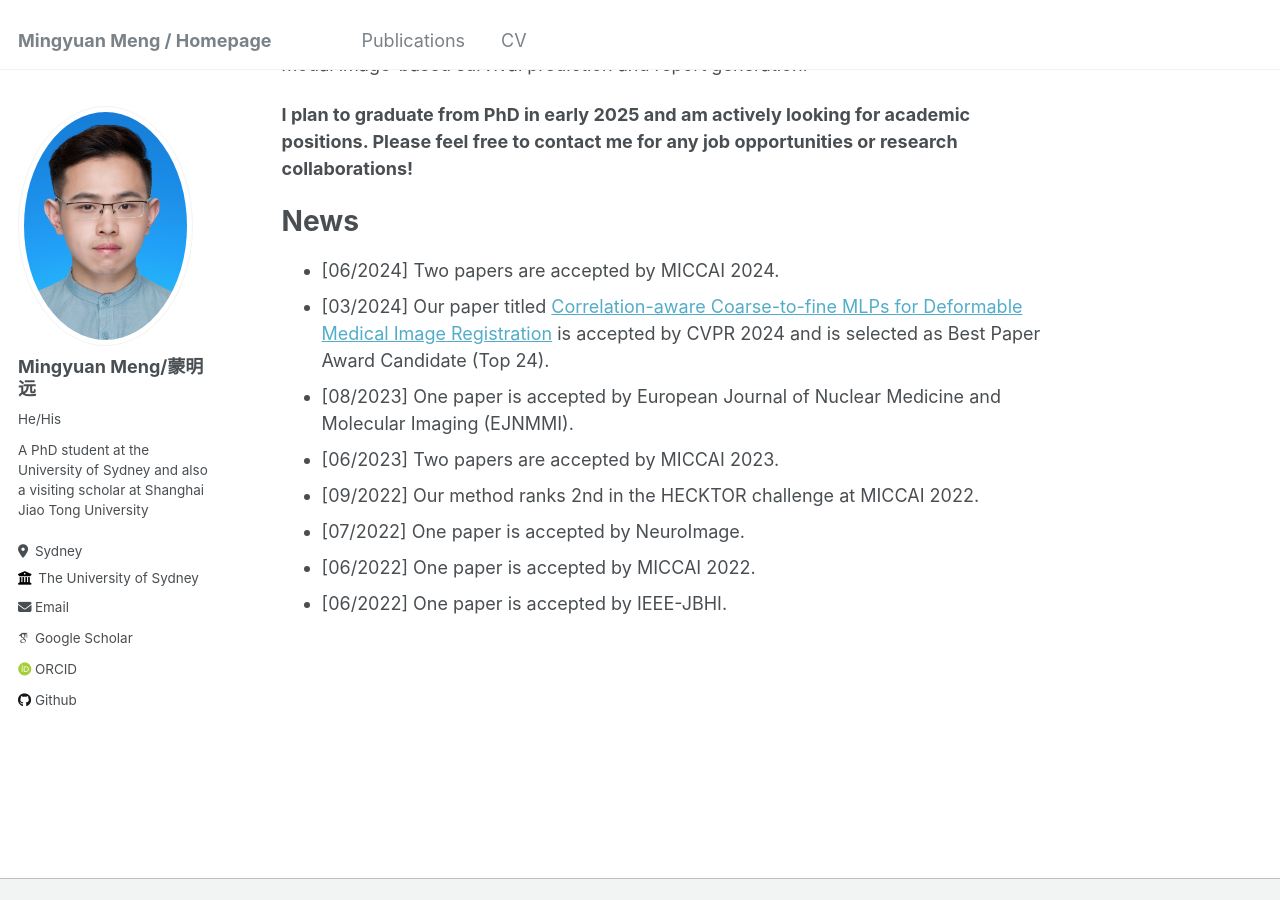
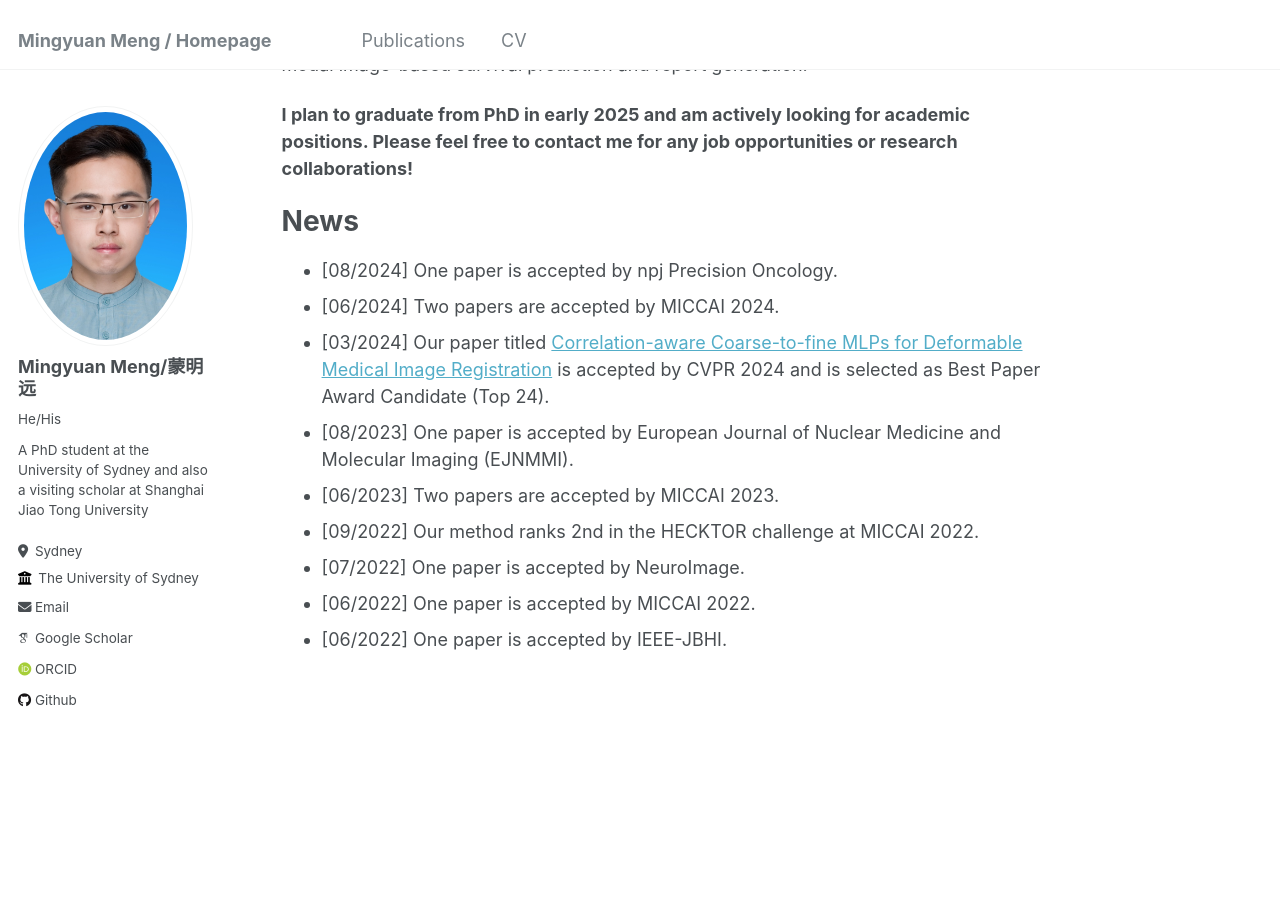
Before and after one commit to MungoMeng/mungomeng.github.io, a Jekyll site: the page built from _pages/about.md, in a window 1280 px wide and 900 px high, scrolled down 364 px. Built offline with Jekyll 4.4.1, drawn with Linux system fonts in a browser that asks for light colours; some web fonts are replaced.

Commit message:
Update about.md

```diff
--- a/_pages/about.md
+++ b/_pages/about.md
@@ -15,6 +15,7 @@ My research focus is deep learning for medical image analysis, especially in med
 
 News
 ======
+* [08/2024] One paper is accepted by npj Precision Oncology.
 * [06/2024] Two papers are accepted by MICCAI 2024.
 * [03/2024] Our paper titled [Correlation-aware Coarse-to-fine MLPs for Deformable Medical Image Registration](https://arxiv.org/abs/2406.00123) is accepted by CVPR 2024 and is selected as Best Paper Award Candidate (Top 24).
 * [08/2023] One paper is accepted by European Journal of Nuclear Medicine and Molecular Imaging (EJNMMI).
```
